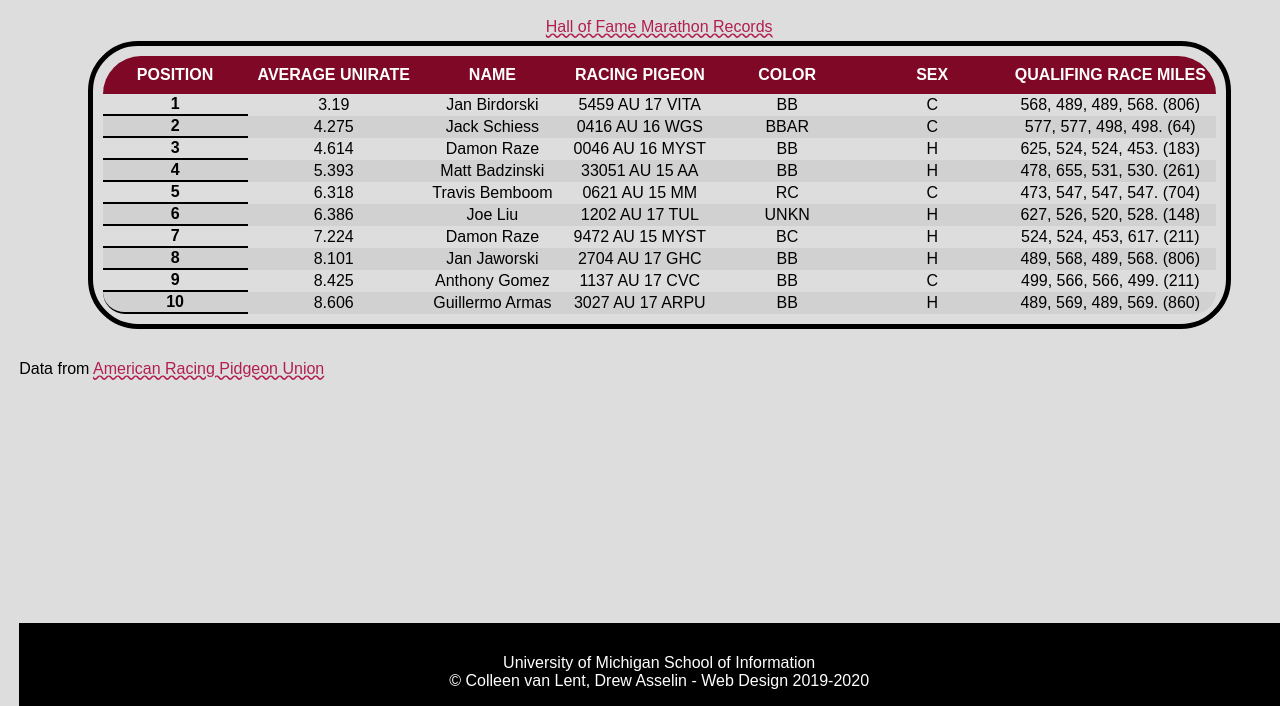
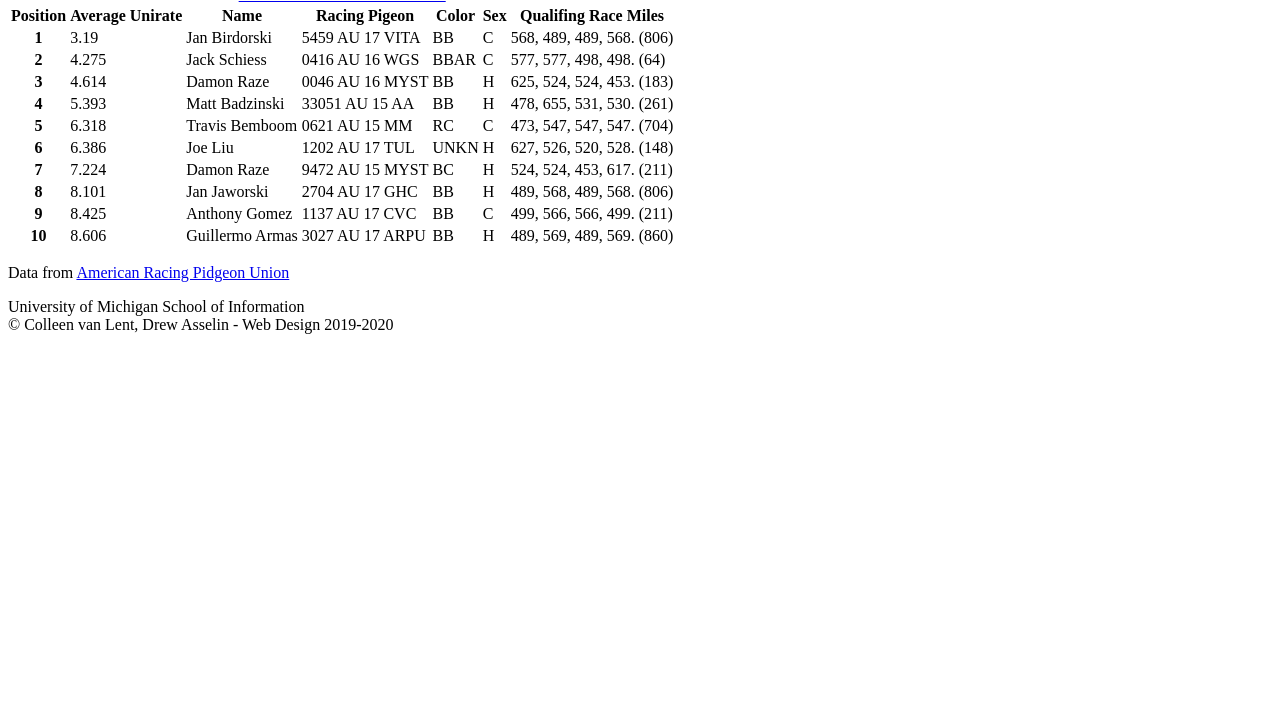
Before and after one commit to ariellap/homework4-2021, a plain HTML site: page index.html in a window 1280 px wide. Shown: the part 94-800 px from the top of the page. Drawn offline with Linux system fonts and the light colour scheme.

Commit message:
Add files via upload

```diff
--- a/css/style.css
+++ b/css/style.css
@@ -10,7 +10,6 @@ Make sure to learn what the starter code does!!
 /*STARTER CODE - DO NOT CHANGE*/
 main{
   margin-bottom: 100px;
-  font-size: 16px;
 }
 
 caption{
@@ -29,112 +28,57 @@ body{
   color: #000000;
   font-size: 16px;
   margin: 1.2em;
-  font-family: 'Andika', sans-serif;
-  width: 100vw;
-  /* background-size: cover ;
+  background-size: cover ;
   background-position: center;
-  background-image: url('images/pigeon-background.JPEG');
-  background-repeat: no-repeat;
-  background-color: #DDDDDD; */
-  background:#DDDDDD center/cover url('/images/pigeon-background.JPEG') no-repeat;
+
   /*Req 1*/
 }
 
 h1{
   color: #c12258;
   font-size: 2em;
-  line-height: 2em;
-  text-align: center;
+
   /*Req 2*/
 }
 
 p{
-  padding-top: 15px;
+
 }
 
 a{
-  size: 1em;
-  color: #B21F50;
-  text-decoration-style: wavy;
+
 }
 
 /*Req 5*/
 /*Add selector and rule here*/
 
 
-/*
+
 td{
-  margin-left: auto;
-  margin-right: auto;
-} */
 
-tr:nth-child(odd) {
-  background-color: transparent;
 }
 
-tr:nth-child(even) {
-  background-color: #D1D1D1;
-}
-
-tr:hover{
-  background: rgba(126, 8, 27, 0.25);
-}
 
 .colhead{
   color: #FFFFFF;
-  min-width: 125px;
-  padding: 10px;
-  text-transform:uppercase;
-  background-color: #7e0825;
-  text-align: center;
+
 }
 
 .rowhead{
-  border-collapse:collapse;
-  border-bottom: 2px solid black;
 
 }
 
 
 table{
     border: 5px solid #000000;
-    text-align: center;
-    padding: 10px;
-    margin-left: auto;
-    margin-right: auto;
-    border-radius: 50px;
-    border-collapse: separate;
-    border-spacing: 0;
 }
-
-
 
 /* I gave you the selector, but not the property-value pair.
 You can use Inspect Element or your editor to find selectors. */
-
-thead tr:first-child th:first-child{
-  border-top-left-radius: 50px;
-}
-
-thead tr:first-child th:last-child{
-  border-top-right-radius: 50px;
-}
-
-tbody tr:last-child th:first-child{
-  border-bottom-left-radius: 50px;
-}
-tbody tr:last-child td:last-child {
-  border-bottom-right-radius: 50px;
-}
-
-
+thead tr:first-child th:first-child{}
 
 /*Add selectors and rules here*/
 
-/* th,
-td{
-  border-bottom: 2px solid black;
-} */
 
 
 footer{
@@ -142,11 +86,4 @@ footer{
   background:#000000;
   text-align:center;
   color: #FFFFFF;
-  min-height: 75px;
-  position: fixed;
-  bottom: 0px;
 }
-
-*:focus {
-  border: 3px dashed #417243;
-}
--- a/index.html
+++ b/index.html
@@ -3,16 +3,14 @@
   <head>
     <meta charset="UTF-8">
     <!-- Link the style sheets and Google font -->
-    <link rel="stylesheet" href="css/style.css">
-    <link rel="shortcut icon" type="image/png" href="images/pecking-pigeon.png"/>
+    <link rel="shortcut icon" type="image/png" href="images/pigeon-icon.png"/>
     <!-- Image by <a href="https://pixabay.com/users/chiplanay-1971251/?utm_source=link-attribution&amp;utm_medium=referral&amp;utm_campaign=image&amp;utm_content=3303111">chiplanay</a> from <a href="https://pixabay.com/?utm_source=link-attribution&amp;utm_medium=referral&amp;utm_campaign=image&amp;utm_content=3303111">Pixabay</a> -->
-
     <title>2021 AU National Old Bird Hall of Fame Marathon Distance</title>
   </head>
   <!-- ***************************************
   * Tips!
   *
-  * Remember there are two parts of a table - s and tbody!
+  * Remember there are two parts of a table - thead and tbody!
   *        This will be helpful to remember when making rounded corners.
   *
   * Classes that are in-line are helpful for formatting the parts you want.
@@ -29,9 +27,7 @@
   * You can do it! (*•̀ᴗ•́*)و
   ******************************************** -->
   <body>
-    <header>
     <h1>AU National Old Bird Hall of Fame Marathon Distance</h1>
-    </header>
     <main>
       <table>
         <caption><a href = "https://pigeon-ndb.com/results/">Hall of Fame Marathon Records</a></caption>
```
Also changed, not shown: images/pigeon-background.JPEG (added), images/pigeon-icon.png (added), 2 other files.
